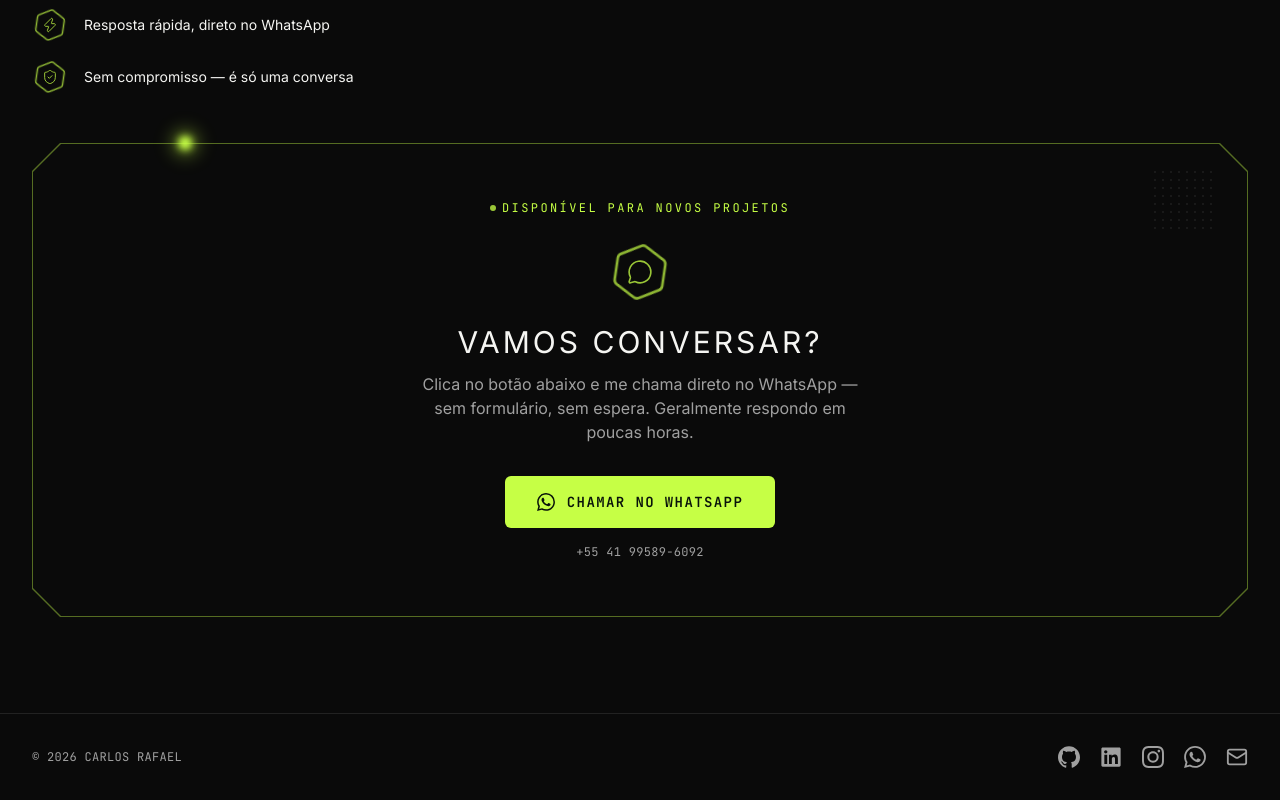
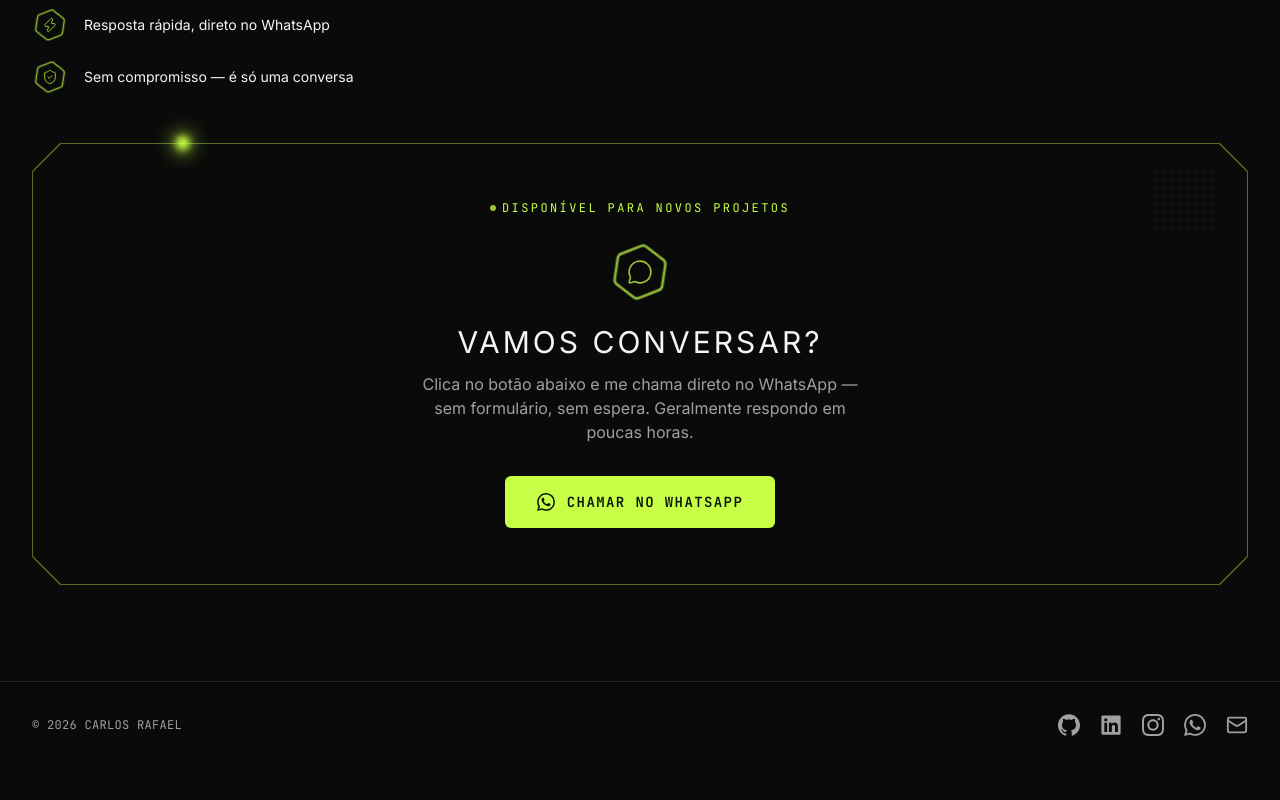
Before and after one commit to Carlosrafael426/novo_portifolio, a React (Vite) app: page / in a window 1280 px wide. Shown: the part 4357-5157 px from the top of the page. After the commit the page ends 5125 px from the top, so only its background shows below. Built offline with nearby package versions, Linux system fonts and the light colour scheme; a web font is replaced by a local one.

Commit message:
Remove o número de telefone visível da seção Contato
O botão continua funcionando (abre o WhatsApp normalmente), só o
número deixa de aparecer como texto na página.

```diff
--- a/src/components/sections/Contact.tsx
+++ b/src/components/sections/Contact.tsx
@@ -119,8 +119,6 @@ export function Contact() {
             <SiWhatsapp aria-hidden="true" size={18} />
             Chamar no WhatsApp
           </a>
-
-          <p className="text-muted mt-4 font-mono text-xs tracking-wide">+55 41 99589-6092</p>
         </div>
       </ClippedPanel>
     </Section>
```
